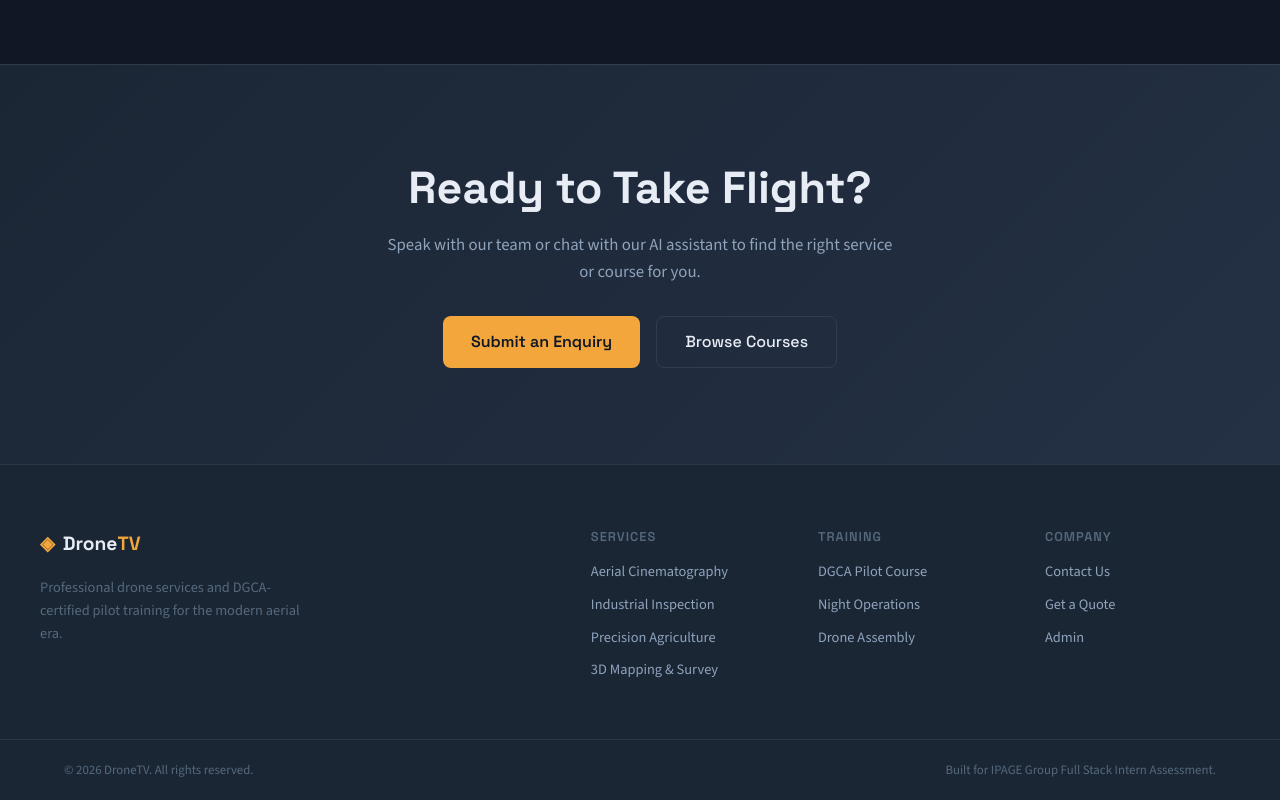
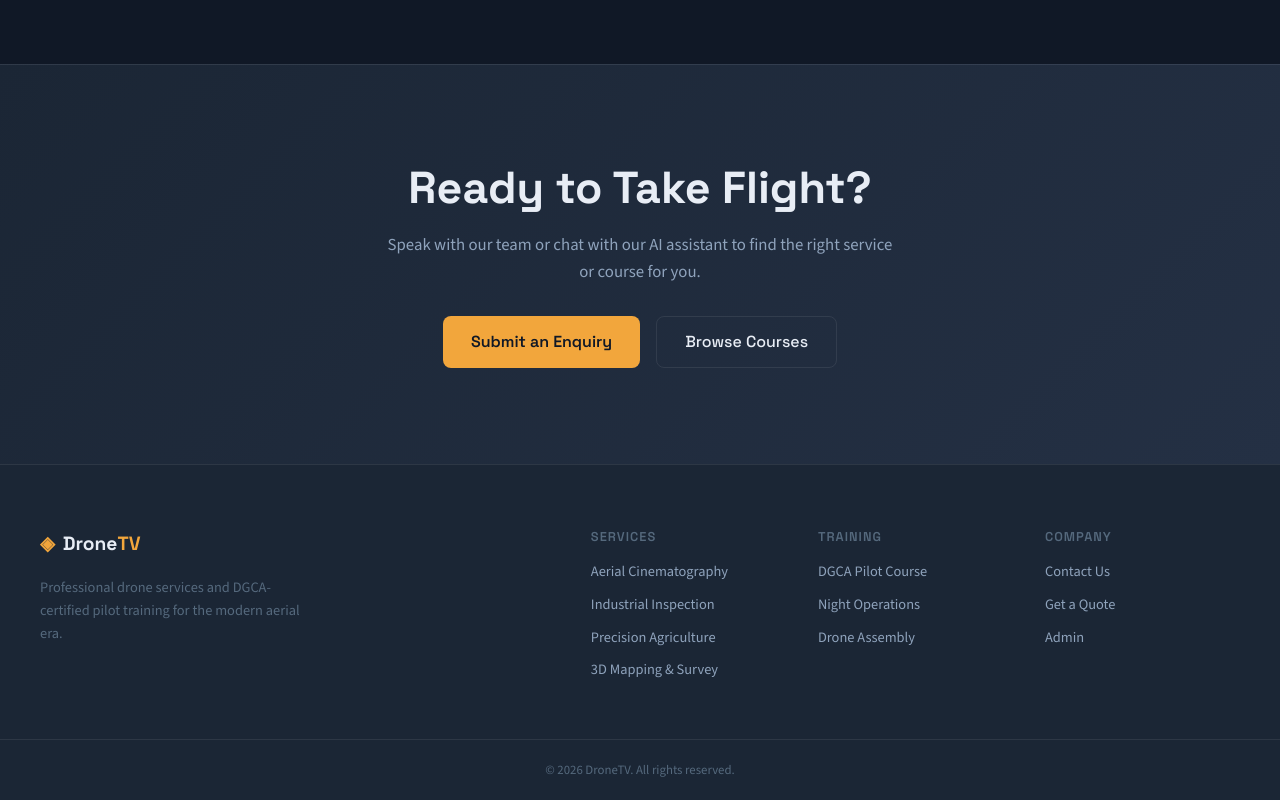
Before and after one commit to divyal-11/FullStack_Chatbot_Task_Divyal_Surse, a React (Vite) app in the folder frontend/: page / in a window 1280 px wide. Shown: the part 2097-2897 px from the top of the page. Built offline with nearby package versions, Linux system fonts and the light colour scheme; no server answers.

Commit message:
chore: remove assessment mention from footer

```diff
--- a/frontend/src/components/Footer/Footer.css
+++ b/frontend/src/components/Footer/Footer.css
@@ -64,10 +64,9 @@
 
 .footer-bottom .container {
   display: flex;
-  justify-content: space-between;
+  justify-content: center;
   align-items: center;
-  flex-wrap: wrap;
-  gap: 0.5rem;
+  text-align: center;
 }
 
 .footer-bottom p {
--- a/frontend/src/components/Footer/Footer.tsx
+++ b/frontend/src/components/Footer/Footer.tsx
@@ -41,7 +41,6 @@ export default function Footer() {
       <div className="footer-bottom">
         <div className="container">
           <p>© {new Date().getFullYear()} DroneTV. All rights reserved.</p>
-          <p>Built for IPAGE Group Full Stack Intern Assessment.</p>
         </div>
       </div>
     </footer>
```
